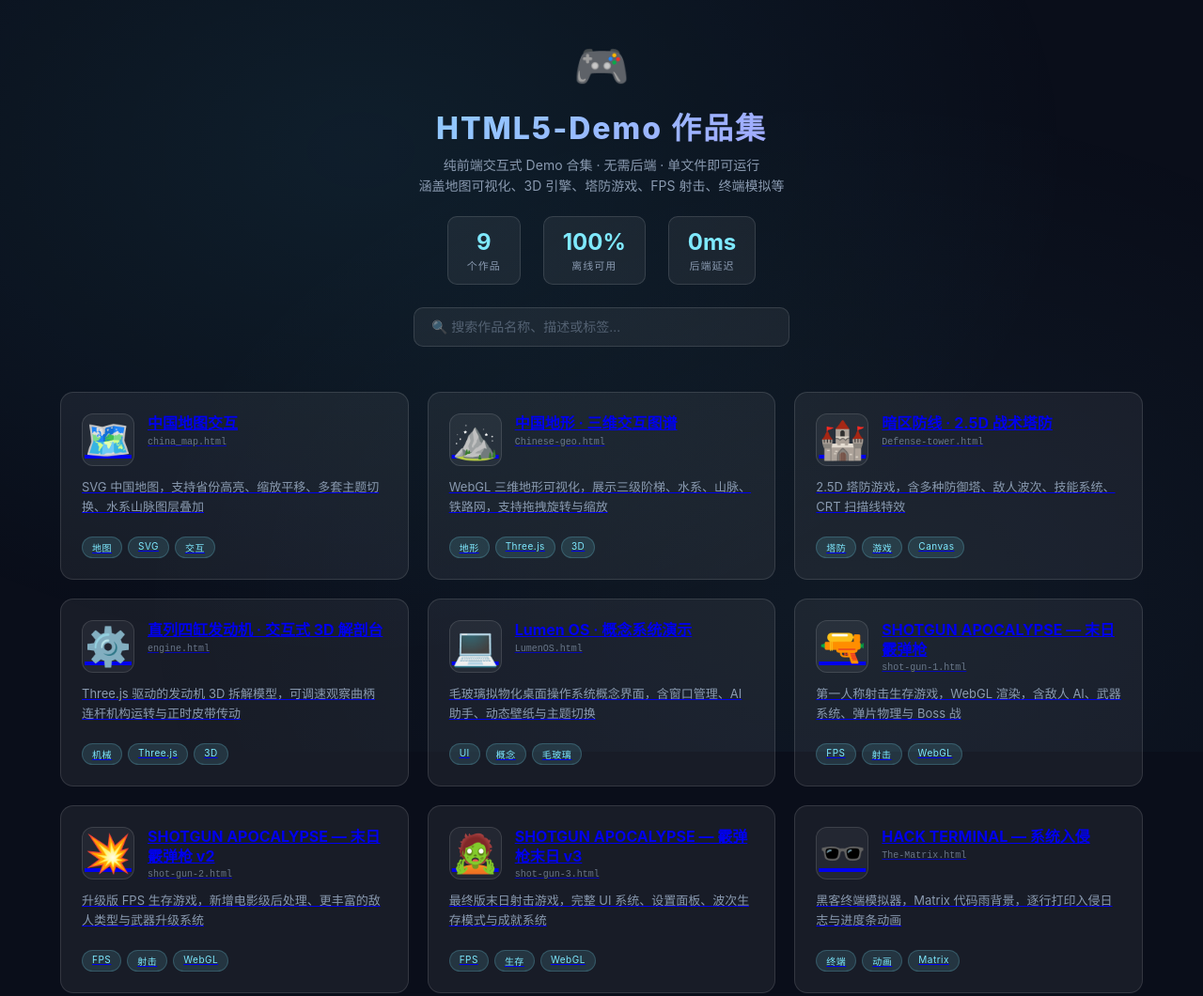
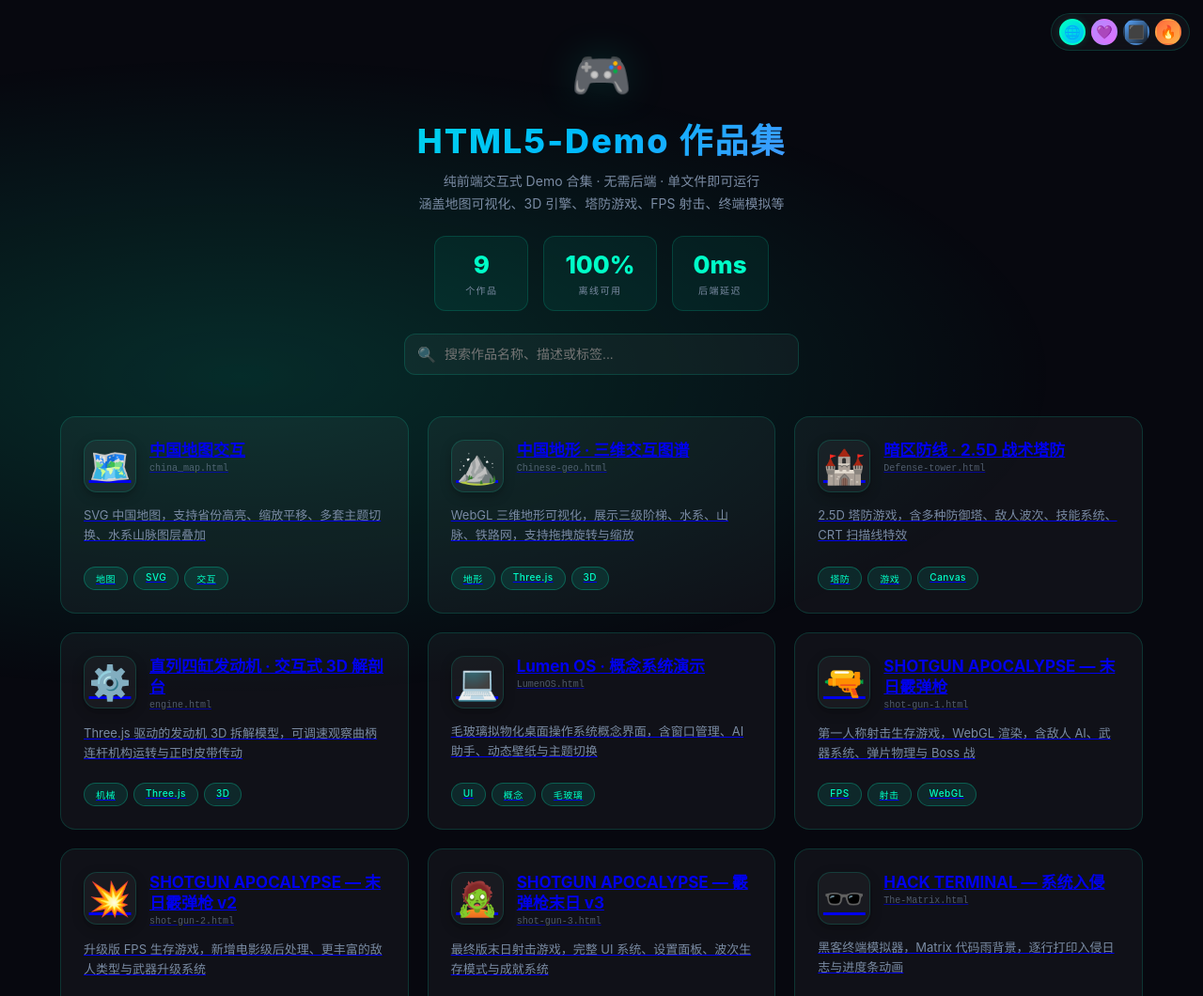
Before and after one commit to alen2022-sun/HTML5-Demo, a plain HTML site: page index.html in a window 1280 px wide. Shown: the top 1060 px of the page at 94% size. Drawn offline with Linux system fonts and the light colour scheme.

Commit message:
Refactor themes and improve layout in index.html

```diff
--- a/index.html
+++ b/index.html
@@ -1,97 +1,186 @@
 <!DOCTYPE html>
-<html lang="zh-CN">
+<html lang="zh-CN" data-theme="cyber">
 <head>
 <meta charset="UTF-8">
 <meta name="viewport" content="width=device-width, initial-scale=1.0">
 <title>HTML5-Demo · 作品集</title>
 <link rel="icon" type="image/svg+xml" href="favicon.svg">
 <style>
-  :root {
-    --bg: #0a0e1a;
-    --card-bg: rgba(255,255,255,0.06);
-    --card-border: rgba(255,255,255,0.12);
-    --card-hover: rgba(255,255,255,0.12);
-    --text: #e4e8f0;
-    --text-dim: #8a9ab0;
-    --accent: #7fe9ff;
-    --accent2: #4de2ff;
-    --tag-bg: rgba(127,233,255,0.12);
+/* ============ 主题变量 ============ */
+/* 1. 赛博暗黑（默认） */
+[data-theme="cyber"] {
+  --bg: #07080f;
+  --bg2: #0d0f1a;
+  --card-bg: rgba(255,255,255,0.04);
+  --card-border: rgba(0,255,200,0.15);
+  --card-hover: rgba(0,255,200,0.08);
+  --text: #e0e8f0;
+  --text-dim: #7a8ba3;
+  --accent: #00ffc8;
+  --accent2: #00b8ff;
+  --accent-glow: rgba(0,255,200,0.15);
+  --tag-bg: rgba(0,255,200,0.1);
+  --tag-border: rgba(0,255,200,0.25);
+  --header-grad: linear-gradient(135deg,#00ffc8,#00b8ff,#b066ff);
+  --card-line: linear-gradient(90deg,#00ffc8,transparent);
+  --stat-bg: rgba(0,255,200,0.06);
 }
+
+/* 2. 深空紫 */
+[data-theme="purple"] {
+  --bg: #0a0612;
+  --bg2: #110b1f;
+  --card-bg: rgba(255,255,255,0.03);
+  --card-border: rgba(176,139,255,0.2);
+  --card-hover: rgba(176,139,255,0.08);
+  --text: #e8e0f4;
+  --text-dim: #8a7e9b;
+  --accent: #b28bff;
+  --accent2: #e070ff;
+  --accent-glow: rgba(176,139,255,0.15);
+  --tag-bg: rgba(176,139,255,0.1);
+  --tag-border: rgba(176,139,255,0.3);
+  --header-grad: linear-gradient(135deg,#b28bff,#e070ff,#ff70a0);
+  --card-line: linear-gradient(90deg,#b28bff,transparent);
+  --stat-bg: rgba(176,139,255,0.06);
+}
+
+/* 3. 极简暗（类 GitHub Dark） */
+[data-theme="minimal"] {
+  --bg: #0d1117;
+  --bg2: #161b22;
+  --card-bg: #161b22;
+  --card-border: #30363d;
+  --card-hover: #1c2333;
+  --text: #c9d1d9;
+  --text-dim: #8b949e;
+  --accent: #58a6ff;
+  --accent2: #79c0ff;
+  --accent-glow: rgba(88,166,255,0.1);
+  --tag-bg: rgba(88,166,255,0.1);
+  --tag-border: rgba(88,166,255,0.3);
+  --header-grad: linear-gradient(135deg,#58a6ff,#79c0ff);
+  --card-line: linear-gradient(90deg,#58a6ff,transparent);
+  --stat-bg: rgba(88,166,255,0.06);
+}
+
+/* 4. 火焰暗红 */
+[data-theme="fire"] {
+  --bg: #0f0606;
+  --bg2: #1a0d0d;
+  --card-bg: rgba(255,255,255,0.03);
+  --card-border: rgba(255,100,50,0.2);
+  --card-hover: rgba(255,100,50,0.08);
+  --text: #f0e4e0;
+  --text-dim: #9b7e7a;
+  --accent: #ff6a3d;
+  --accent2: #ffb347;
+  --accent-glow: rgba(255,106,61,0.15);
+  --tag-bg: rgba(255,106,61,0.1);
+  --tag-border: rgba(255,106,61,0.3);
+  --header-grad: linear-gradient(135deg,#ff6a3d,#ffb347,#ff3d6a);
+  --card-line: linear-gradient(90deg,#ff6a3d,transparent);
+  --stat-bg: rgba(255,106,61,0.06);
+}
+
+/* ============ 全局 ============ */
 * { margin:0; padding:0; box-sizing:border-box; }
 html,body { width:100%; min-height:100%; background:var(--bg); color:var(--text);
-    font-family: 'Inter','PingFang SC','Microsoft YaHei',system-ui,sans-serif; }
+  font-family: 'Inter','PingFang SC','Microsoft YaHei',system-ui,sans-serif;
+  transition: background .4s, color .4s; }
 
-  /* 背景 */
 body::before {
-    content:''; position:fixed; inset:0; z-index:0;
-    background: radial-gradient(ellipse at 30% 20%, rgba(77,226,255,0.08) 0%, transparent 60%),
-                radial-gradient(ellipse at 70% 80%, rgba(127,233,255,0.05) 0%, transparent 60%);
-    pointer-events:none;
+  content:''; position:fixed; inset:0; z-index:0; pointer-events:none;
+  background: radial-gradient(ellipse at 20% 50%, var(--accent-glow) 0%, transparent 60%);
 }
 
-  .container { position:relative; z-index:1; max-width:1200px; margin:0 auto; padding:40px 24px 60px; }
+/* ============ 主题切换栏 ============ */
+.theme-bar { position:fixed; top:14px; right:14px; z-index:100; display:flex; gap:6px;
+  background:var(--card-bg); border:1px solid var(--card-border); border-radius:24px; padding:5px 8px;
+  backdrop-filter:blur(10px); }
+.theme-btn { width:28px; height:28px; border-radius:50%; border:2px solid transparent; cursor:pointer;
+  transition:.2s; font-size:14px; display:grid; place-items:center; }
+.theme-btn:hover { transform:scale(1.15); }
+.theme-btn.active { border-color:var(--accent); box-shadow:0 0 10px var(--accent-glow); }
+.theme-btn[data-set="cyber"] { background:linear-gradient(135deg,#00ffc8,#00b8ff); }
+.theme-btn[data-set="purple"] { background:linear-gradient(135deg,#b28bff,#e070ff); }
+.theme-btn[data-set="minimal"] { background:linear-gradient(135deg,#58a6ff,#161b22); }
+.theme-btn[data-set="fire"] { background:linear-gradient(135deg,#ff6a3d,#ffb347); }
 
-  /* 头部 */
-  header { text-align:center; margin-bottom:48px; }
-  header .logo { font-size:48px; margin-bottom:12px; }
-  header h1 { font-size:32px; font-weight:800; letter-spacing:2px; margin-bottom:8px;
-    background: linear-gradient(135deg,var(--accent),#b28bff);
-    -webkit-background-clip:text; -webkit-text-fill-color:transparent; }
-  header p { color:var(--text-dim); font-size:14px; max-width:500px; margin:0 auto; line-height:1.6; }
+/* ============ 布局 ============ */
+.container { position:relative; z-index:1; max-width:1200px; margin:0 auto; padding:48px 24px 60px; }
+
+header { text-align:center; margin-bottom:44px; }
+header .logo { font-size:52px; margin-bottom:10px; filter:drop-shadow(0 0 20px var(--accent-glow)); }
+header h1 { font-size:clamp(24px,5vw,36px); font-weight:800; letter-spacing:2px; margin-bottom:8px;
+  background:var(--header-grad); -webkit-background-clip:text; -webkit-text-fill-color:transparent; }
+header p { color:var(--text-dim); font-size:14px; max-width:520px; margin:0 auto; line-height:1.7; }
 
 /* 统计 */
-  .stats { display:flex; justify-content:center; gap:24px; margin-top:20px; flex-wrap:wrap; }
-  .stat { text-align:center; padding:12px 20px; background:var(--card-bg); border:1px solid var(--card-border); border-radius:10px; }
-  .stat .num { font-size:24px; font-weight:700; color:var(--accent); }
-  .stat .label { font-size:11px; color:var(--text-dim); letter-spacing:1px; margin-top:2px; }
+.stats { display:flex; justify-content:center; gap:16px; margin-top:22px; flex-wrap:wrap; }
+.stat { text-align:center; padding:14px 22px; background:var(--stat-bg); border:1px solid var(--card-border); border-radius:12px; min-width:100px; }
+.stat .num { font-size:26px; font-weight:800; color:var(--accent); }
+.stat .label { font-size:10px; color:var(--text-dim); letter-spacing:1.5px; margin-top:4px; text-transform:uppercase; }
+
+/* 搜索 */
+.search-wrap { max-width:420px; margin:24px auto 0; position:relative; }
+.search-wrap input { width:100%; padding:13px 18px 13px 42px; background:var(--card-bg); border:1px solid var(--card-border);
+  border-radius:12px; color:var(--text); font-size:14px; outline:none; transition:.25s; }
+.search-wrap input:focus { border-color:var(--accent); box-shadow:0 0 0 3px var(--accent-glow); }
+.search-wrap .search-icon { position:absolute; left:14px; top:50%; transform:translateY(-50%); font-size:16px; opacity:0.5; }
 
 /* 网格 */
 .grid { display:grid; grid-template-columns:repeat(auto-fill, minmax(340px, 1fr)); gap:20px; margin-top:36px; }
 
 /* 卡片 */
-  .card { position:relative; background:var(--card-bg); border:1px solid var(--card-border); border-radius:14px;
-    padding:22px; transition: all .25s ease; overflow:hidden; display:flex; flex-direction:column; min-height:200px; }
+.card { position:relative; background:var(--card-bg); border:1px solid var(--card-border); border-radius:16px;
+  padding:24px; transition: all .3s cubic-bezier(.4,0,.2,1); overflow:hidden; display:flex; flex-direction:column; min-height:210px; }
 .card::before { content:''; position:absolute; top:0; left:0; right:0; height:3px;
-    background: linear-gradient(90deg,var(--accent),transparent); opacity:0; transition:opacity .3s; }
-  .card:hover { background:var(--card-hover); border-color:rgba(127,233,255,0.3);
-    transform:translateY(-3px); box-shadow:0 12px 40px rgba(0,0,0,0.4),0 0 20px rgba(127,233,255,0.08); }
+  background:var(--card-line); opacity:0; transition:opacity .3s; }
+.card:hover { background:var(--card-hover); border-color:var(--accent);
+  transform:translateY(-4px); box-shadow:0 16px 48px rgba(0,0,0,0.5),0 0 24px var(--accent-glow); }
 .card:hover::before { opacity:1; }
 
-  .card-top { display:flex; align-items:flex-start; gap:14px; margin-bottom:12px; }
-  .card-icon { font-size:40px; flex:none; width:56px; height:56px; display:grid; place-items:center;
-    background:rgba(255,255,255,0.05); border-radius:12px; border:1px solid var(--card-border); }
-  .card-title { font-size:16px; font-weight:700; line-height:1.3; margin-bottom:4px; }
-  .card-file { font-size:10px; color:var(--text-dim); font-family:monospace; opacity:0.7; }
+.card-top { display:flex; align-items:flex-start; gap:14px; margin-bottom:14px; }
+.card-icon { font-size:36px; flex:none; width:56px; height:56px; display:grid; place-items:center;
+  background:var(--card-bg); border-radius:14px; border:1px solid var(--card-border);
+  box-shadow:0 4px 12px rgba(0,0,0,0.3); }
+.card-title { font-size:17px; font-weight:700; line-height:1.3; margin-bottom:3px; }
+.card-file { font-size:10px; color:var(--text-dim); font-family:monospace; opacity:0.6; }
 
-  .card-desc { font-size:13px; color:var(--text-dim); line-height:1.6; flex:1; margin-bottom:14px; }
+.card-desc { font-size:13px; color:var(--text-dim); line-height:1.65; flex:1; margin-bottom:14px; }
 
 .card-tags { display:flex; gap:6px; flex-wrap:wrap; }
-  .tag { padding:3px 10px; background:var(--tag-bg); border:1px solid rgba(127,233,255,0.2);
-    border-radius:20px; font-size:10px; color:var(--accent); letter-spacing:0.5px; }
+.tag { padding:4px 12px; background:var(--tag-bg); border:1px solid var(--tag-border);
+  border-radius:20px; font-size:10px; color:var(--accent); letter-spacing:0.5px; font-weight:500; }
 
 .card-link { position:absolute; inset:0; z-index:2; }
 
 /* 页脚 */
-  footer { text-align:center; margin-top:60px; padding-top:24px; border-top:1px solid var(--card-border); }
-  footer p { font-size:11px; color:var(--text-dim); line-height:1.8; }
-  footer a { color:var(--accent); text-decoration:none; }
-
-  /* 搜索 */
-  .search-wrap { max-width:400px; margin:24px auto 0; }
-  .search-wrap input { width:100%; padding:12px 18px; background:var(--card-bg); border:1px solid var(--card-border);
-    border-radius:10px; color:var(--text); font-size:14px; outline:none; transition:border-color .2s; }
-  .search-wrap input:focus { border-color:var(--accent); }
-  .search-wrap input::placeholder { color:var(--text-dim); opacity:0.5; }
+footer { text-align:center; margin-top:60px; padding-top:28px; border-top:1px solid var(--card-border); }
+footer p { font-size:11px; color:var(--text-dim); line-height:1.9; }
+footer a { color:var(--accent); text-decoration:none; transition:color .2s; }
+footer a:hover { color:var(--accent2); }
 
 /* 响应式 */
 @media(max-width:600px) {
-    header h1 { font-size:24px; }
+  header h1 { font-size:22px; }
   .grid { grid-template-columns:1fr; }
-    .container { padding:24px 16px 40px; }
+  .container { padding:32px 16px 40px; }
+  .theme-bar { top:8px; right:8px; }
 }
 </style>
 </head>
 <body>
+
+<!-- 主题切换 -->
+<div class="theme-bar">
+  <button class="theme-btn active" data-set="cyber" data-theme="cyber" title="赛博暗黑">🌐</button>
+  <button class="theme-btn" data-set="purple" data-theme="purple" title="深空紫">💜</button>
+  <button class="theme-btn" data-set="minimal" data-theme="minimal" title="极简暗">⬛</button>
+  <button class="theme-btn" data-set="fire" data-theme="fire" title="火焰暗红">🔥</button>
+</div>
+
 <div class="container">
   <header>
     <div class="logo">🎮</div>
@@ -103,7 +192,8 @@
       <div class="stat"><div class="num">0ms</div><div class="label">后端延迟</div></div>
     </div>
     <div class="search-wrap">
-      <input type="text" id="search" placeholder="🔍 搜索作品名称、描述或标签...">
+      <span class="search-icon">🔍</span>
+      <input type="text" id="search" placeholder="搜索作品名称、描述或标签...">
     </div>
   </header>
 
@@ -114,12 +204,29 @@
       HTML5-Demo · 纯前端作品集<br>
       部署于 <a href="https://pages.github.com/" target="_blank">GitHub Pages</a> ·
       源码 <a href="https://github.com/alen2022-sun/HTML5-Demo" target="_blank">GitHub</a><br>
-      <span style="opacity:0.5">Last updated: 2024</span>
+      <span style="opacity:0.4">Last updated: 2024</span>
     </p>
   </footer>
 </div>
 
 <script>
+/* ===== 主题切换 ===== */
+const themeBtns = document.querySelectorAll('.theme-btn');
+const saved = localStorage.getItem('demo-theme') || 'cyber';
+document.documentElement.setAttribute('data-theme', saved);
+themeBtns.forEach(b => { if(b.dataset.set === saved) b.classList.add('active'); });
+
+themeBtns.forEach(btn => {
+  btn.addEventListener('click', () => {
+    const t = btn.dataset.theme;
+    document.documentElement.setAttribute('data-theme', t);
+    localStorage.setItem('demo-theme', t);
+    themeBtns.forEach(b => b.classList.remove('active'));
+    btn.classList.add('active');
+  });
+});
+
+/* ===== 加载数据 ===== */
 let allItems = [];
 
 fetch('./files.json')
@@ -130,7 +237,7 @@
     render(items);
   })
   .catch(err => {
-      document.getElementById('grid').innerHTML = '<p style="text-align:center;color:#ff6b6b">⚠️ 加载失败，请确认 files.json 存在</p>';
+    document.getElementById('grid').innerHTML = '<p style="text-align:center;color:#ff6b6b;grid-column:1/-1">⚠️ 加载失败，请确认 files.json 存在</p>';
   });
 
 function render(items) {
@@ -157,7 +264,7 @@
   `).join('');
 }
 
-  // 搜索
+/* 搜索 */
 document.getElementById('search').addEventListener('input', e => {
   const q = e.target.value.toLowerCase();
   const filtered = allItems.filter(item =>
```
Lines whose indentation alone changed are shown as unchanged.
